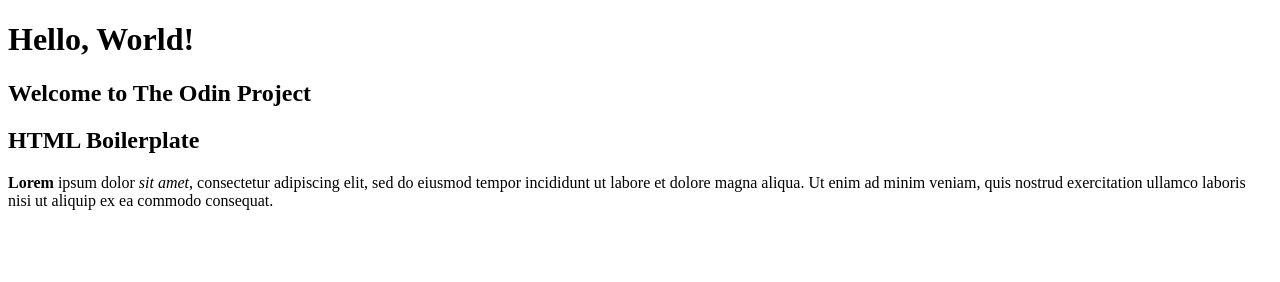
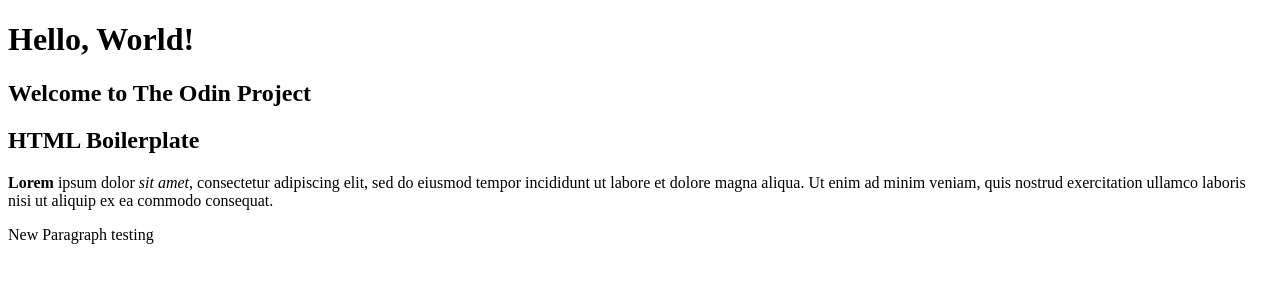
Before and after one commit to sampsamp101/git_test, a plain HTML site: page html-boilerplate/index.html in a window 1280 px wide. Drawn offline with Linux system fonts and the light colour scheme.

```diff
--- a/html-boilerplate/index.html
+++ b/html-boilerplate/index.html
@@ -15,7 +15,6 @@
   Ut enim ad minim veniam, quis nostrud exercitation ullamco laboris
   nisi ut aliquip ex ea commodo consequat.
 
-
-
+        <p>New Paragraph testing</p>
     </body>
 </html>
```
